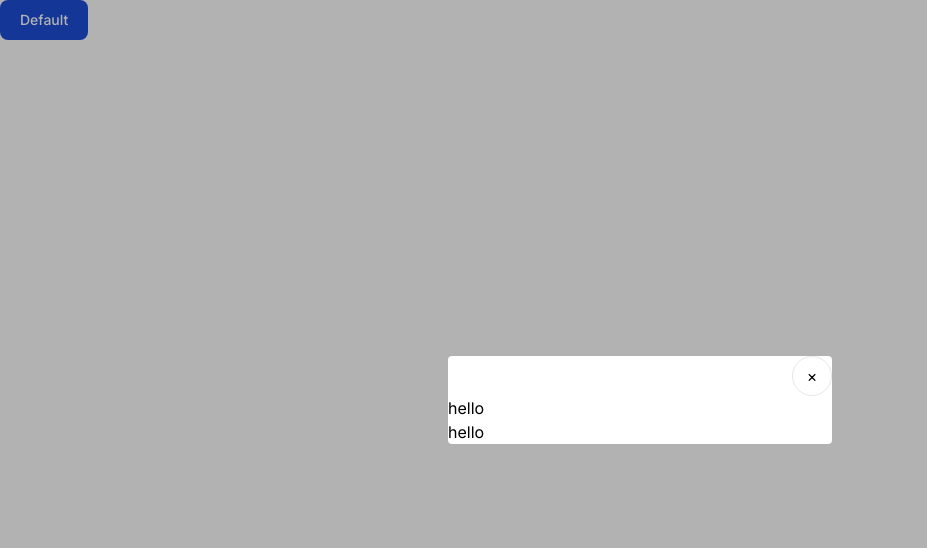
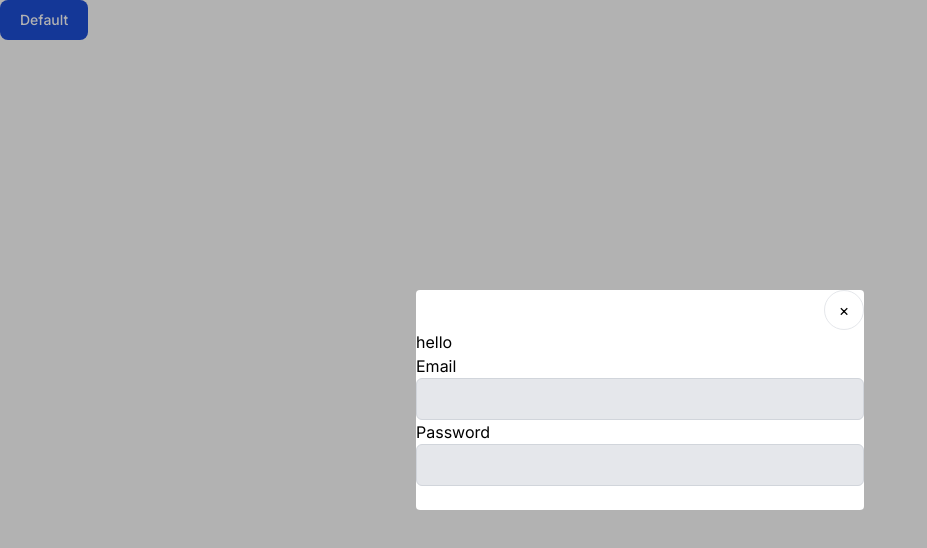
Before and after one commit to alex-js-ltd/server-components, a Next.js app: page / in a window 1280 px wide. Both pictures are taken after a click on the button "Default". Shown: the top 548 px of the page, without its empty margins (0-927 px from the left). Built offline with nearby package versions, Linux system fonts and the light colour scheme.

Commit message:
update the form element

```diff
--- a/app/page.tsx
+++ b/app/page.tsx
@@ -1,6 +1,9 @@
 'use client'
 
+import type { ReactElement, FormEvent } from 'react'
+import { cloneElement } from 'react'
 import { Modal } from '@/comps/modal'
+import { FormGroup, Input } from '@/comps/form-elements'
 
 export default function Home() {
   return (
@@ -16,9 +19,46 @@ export default function Home() {
         </Modal.OpenButton>
 
         <Modal.Contents title="hello">
-          <h1>hello</h1>
+          <LoginForm submitButton={<button></button>} />
         </Modal.Contents>
       </Modal>
     </main>
   )
 }
+
+const LoginForm = ({ submitButton }: { submitButton: ReactElement }) => {
+  const handleSubmit = (event: FormEvent<HTMLFormElement>) => {
+    event.preventDefault()
+    const form = event.currentTarget
+
+    const formElements = form.elements as typeof form.elements & {
+      email: HTMLInputElement
+      password: HTMLInputElement
+    }
+  }
+
+  return (
+    <form
+      onSubmit={handleSubmit}
+      className='class="flex flex-col items-stretch"'
+    >
+      <FormGroup>
+        <label htmlFor="email">Email</label>
+        <Input id="email" />
+      </FormGroup>
+      <FormGroup>
+        <label htmlFor="password">Password</label>
+        <Input id="password" type="password" />
+      </FormGroup>
+      <div>
+        {cloneElement(
+          submitButton,
+          { type: 'submit' },
+          ...(Array.isArray(submitButton.props.children)
+            ? submitButton.props.children
+            : [submitButton.props.children]),
+        )}
+      </div>
+    </form>
+  )
+}
--- a/comps/circle-button.tsx
+++ b/comps/circle-button.tsx
@@ -1,10 +1,8 @@
-import { ButtonHTMLAttributes } from 'react'
-
-const CircleButton = (props: ButtonHTMLAttributes<HTMLButtonElement>) => (
-  <button
-    className="rounded-full w-10 h-10 leading-10 flex items-center justify-center bg-base text-text border border-gray-10 cursor-pointer"
-    {...props}
-  />
-)
-
-export default CircleButton
+export function CircleButton(props: JSX.IntrinsicElements['button']) {
+  return (
+    <button
+      className="rounded-full w-10 h-10 leading-10 flex items-center justify-center bg-base text-text border border-gray-10 cursor-pointer"
+      {...props}
+    />
+  )
+}
--- /dev/null
+++ b/comps/form-elements.tsx
@@ -0,0 +1,16 @@
+import type { ReactNode } from 'react'
+import { clsx } from 'clsx'
+
+function FormGroup({ children }: { children: ReactNode }) {
+  return <div className="flex flex-col">{children}</div>
+}
+
+function Input(props: JSX.IntrinsicElements['input']) {
+  const className = clsx(
+    'border border-gray-300 bg-gray-200 p-2 rounded-md',
+    props.className,
+  )
+  return <input {...props} className={className} />
+}
+
+export { FormGroup, Input }
--- a/comps/modal.tsx
+++ b/comps/modal.tsx
@@ -10,7 +10,7 @@ import {
 } from 'react'
 
 import { Dialog } from '@headlessui/react'
-import CircleButton from './circle-button'
+import { CircleButton } from './circle-button'
 
 const callAll =
   (...fns: Function[]) =>
@@ -67,7 +67,7 @@ const ModalContentsBase = ({ children }: { children: ReactNode }) => {
       {/* Full-screen container to center the panel */}
       <div className="fixed inset-0 flex w-screen items-center justify-center p-4">
         {/* The actual dialog panel  */}
-        <Dialog.Panel className="mx-auto max-w-sm rounded bg-white w-full">
+        <Dialog.Panel className="mx-auto max-w-md rounded bg-white w-full">
           {children}
         </Dialog.Panel>
       </div>
--- a/package.json
+++ b/package.json
@@ -10,6 +10,7 @@
   },
   "dependencies": {
     "@headlessui/react": "^1.7.17",
+    "clsx": "^2.0.0",
     "next": "13.5.4",
     "react": "^18",
     "react-dom": "^18"
```
Also changed, not shown: 1 other file (tests, documents, lock files or other folders).
